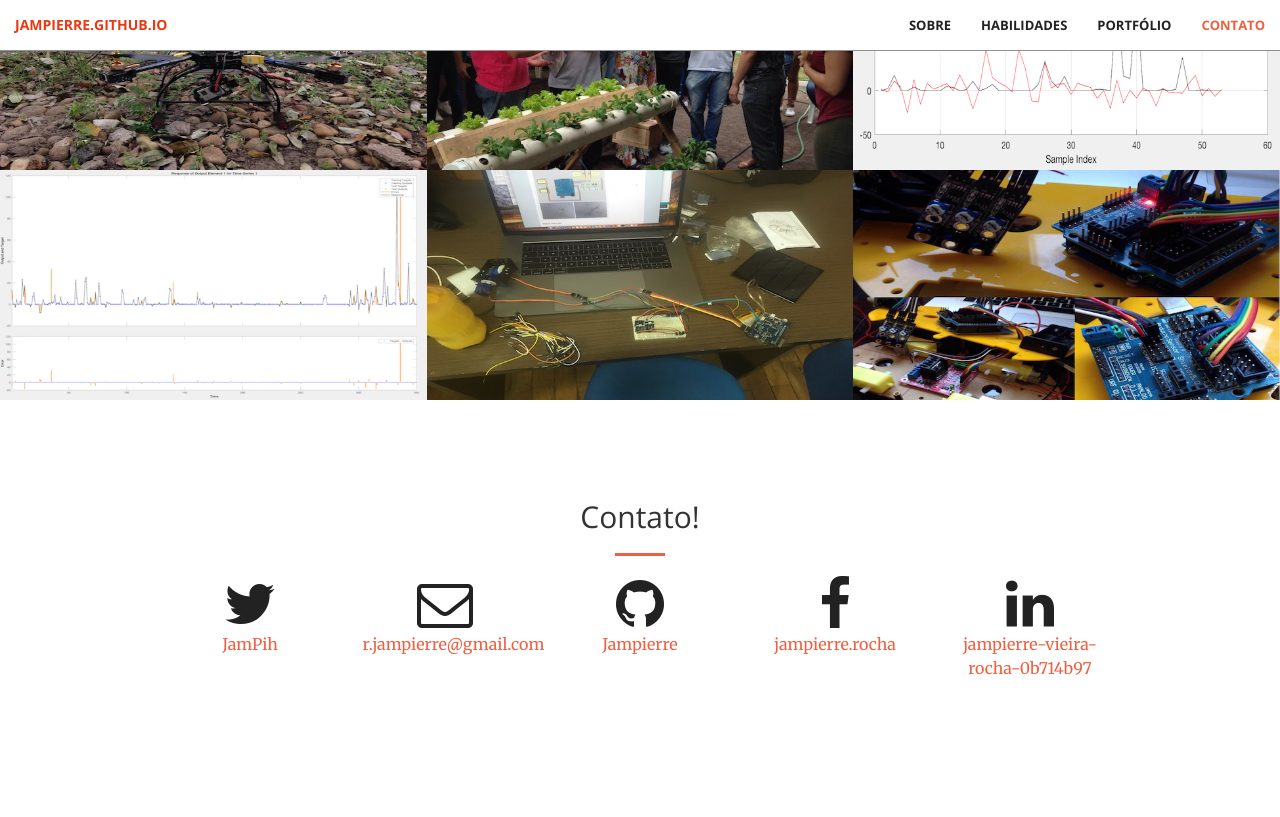
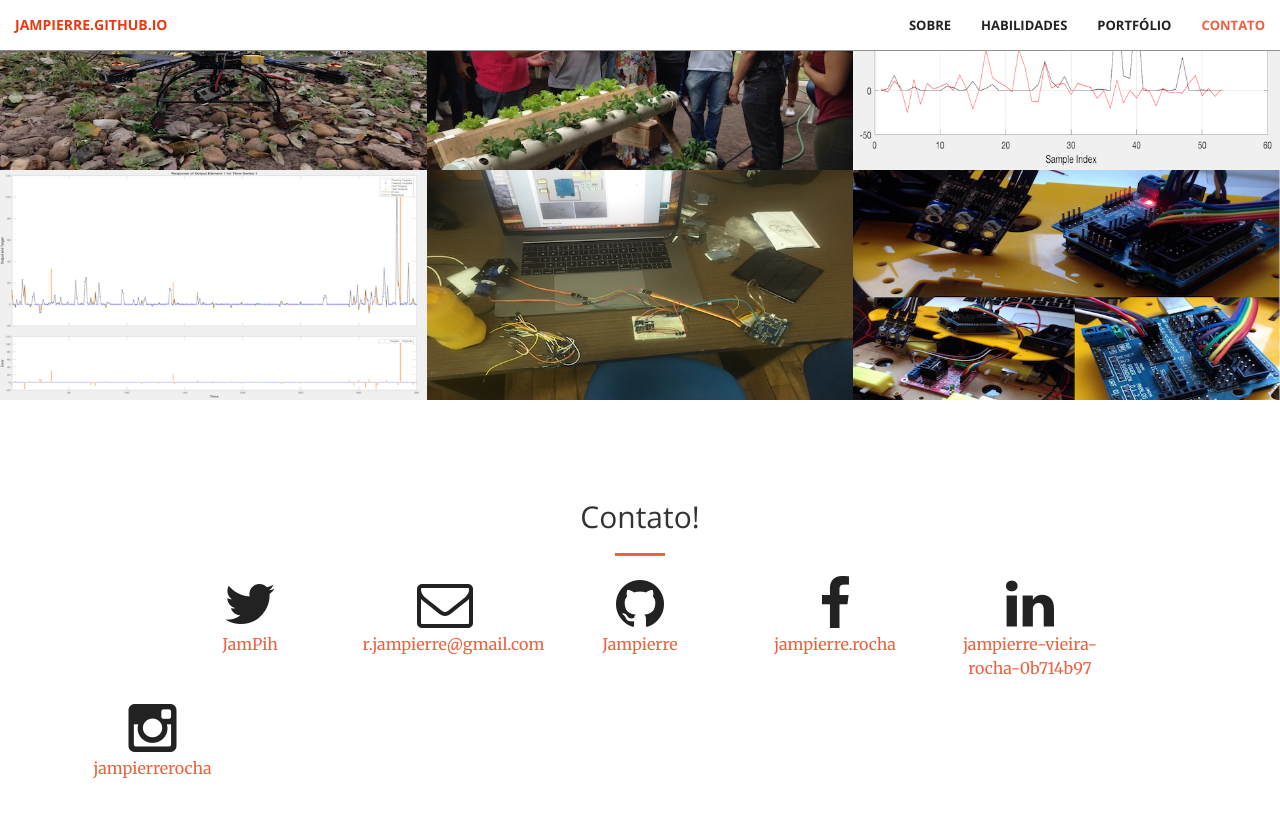
Before and after one commit to Jampierre/jampierre.github.io, a Jekyll site: the page built from index.html, in a window 1280 px wide and 900 px high, scrolled down 2308 px. Shown: the top 817 px of the window. Built offline with Jekyll 4.4.1, drawn with Linux system fonts in a browser that asks for light colours.

Commit message:
add Instagram
Add instagram na barra de contatos.

```diff
--- a/_config.yml
+++ b/_config.yml
@@ -9,6 +9,7 @@
 github_username: Jampierre
 facebook_username: jampierre.rocha
 linkedin_username: jampierre-vieira-rocha-0b714b97
+instagram_username: jampierrerocha
 
 # Build settings
 markdown: kramdown
--- a/_includes/contact.html
+++ b/_includes/contact.html
@@ -36,6 +36,12 @@
                 <p>{{ site.linkedin_username }}</p>
             </a>
         </div>
+        <div class="col-lg-2 col-lg-offset-0 text-center">
+            <a href="https://www.instagram.com/{{ site.instagram_username }}">
+            <i class="fa fa-instagram fa-3x wow bounceIn" data-wow-delay=".1s"></i>
+                <p>{{ site.instagram_username }}</p>
+            </a>
+        </div>
 
     </div>
 </section>
```
